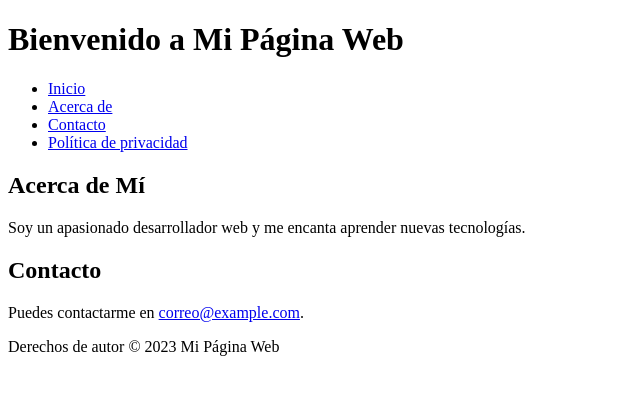
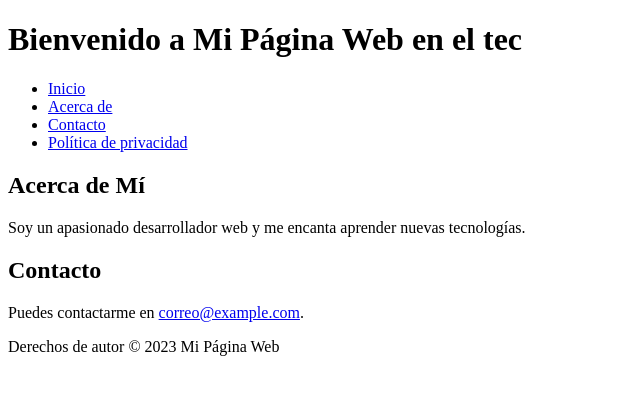
Before and after one commit to ProgrammerUcol/Practica_git_course_tecnm, a plain HTML site: page index.html in a window 1280 px wide. Shown: the whole page, without its empty margins (0-640 px from the left). Drawn offline with Linux system fonts and the light colour scheme.

```diff
--- a/index.html
+++ b/index.html
@@ -8,7 +8,7 @@
 </head>
 <body>
     <header>
-        <h1>Bienvenido a Mi Página Web</h1>
+        <h1>Bienvenido a Mi Página Web en el tec</h1>
     </header>
 
     <nav>
```
Also changed, not shown: readme.txt (added).
